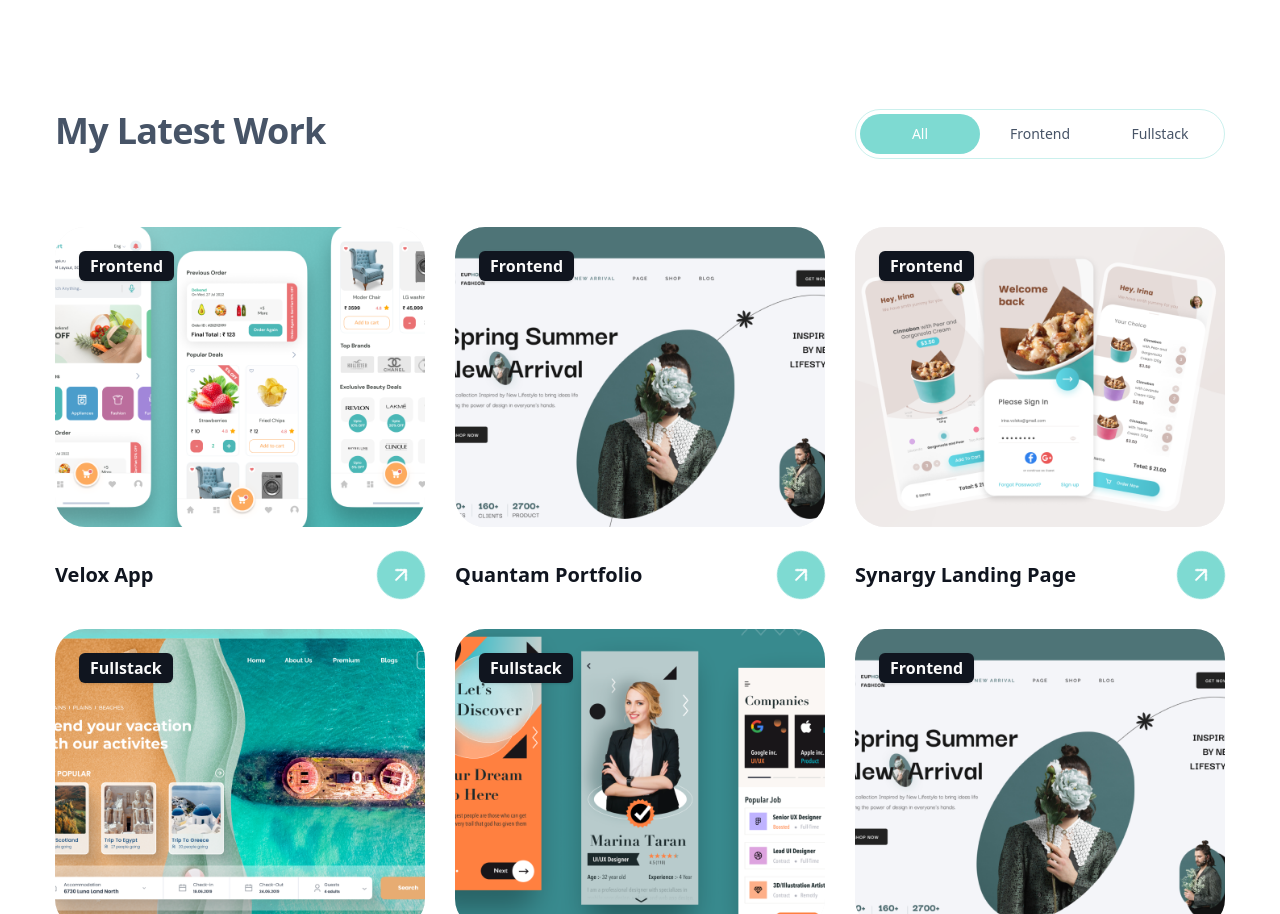
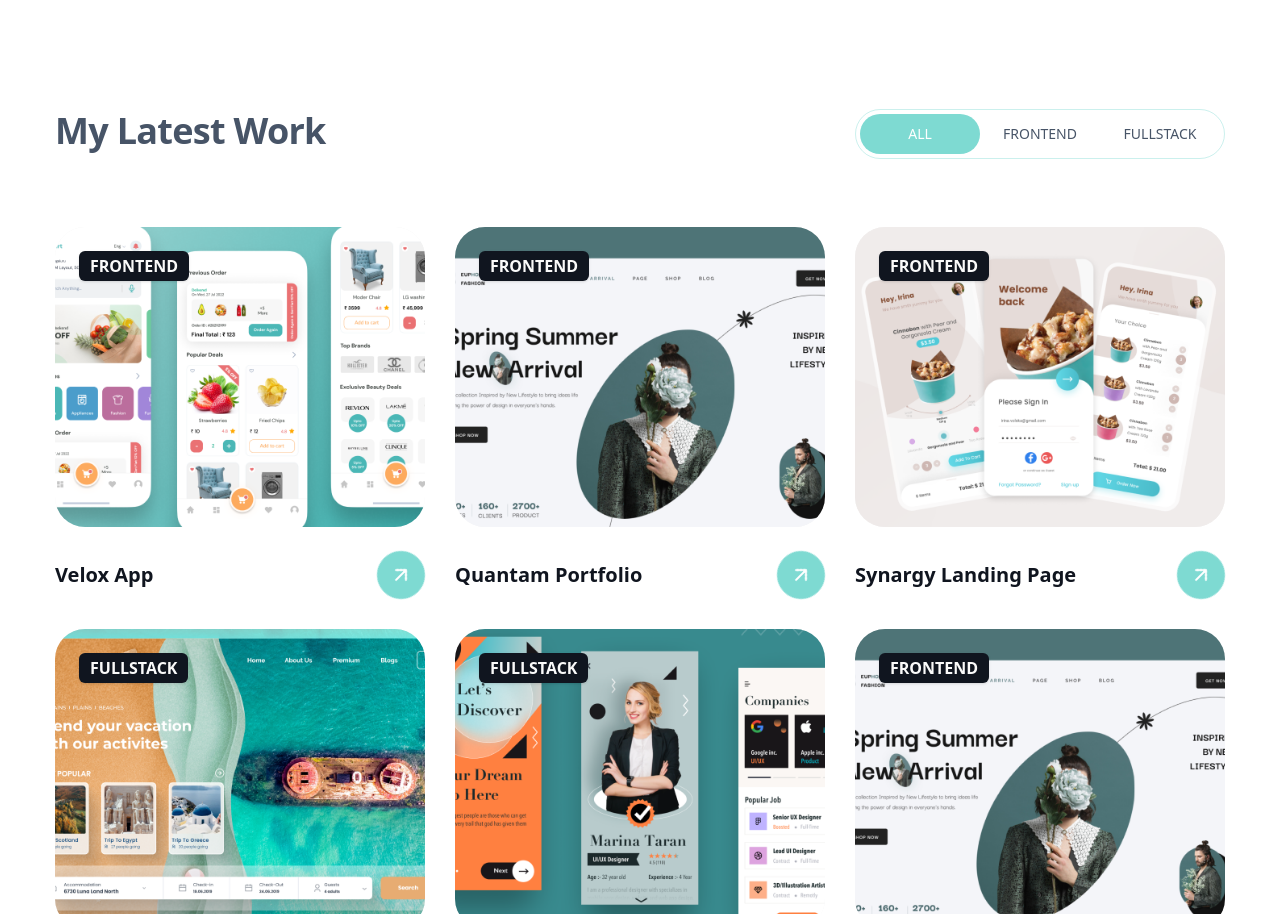
Before and after one commit to abuhosain/latest-portfolio, a Next.js app: page / in a window 1280 px wide. Shown: the part 2265-3179 px from the top of the page. Built offline with nearby package versions, Linux system fonts and the light colour scheme.

Commit message:
project updated

```diff
--- a/components/Work/Work.jsx
+++ b/components/Work/Work.jsx
@@ -139,7 +139,7 @@ const Work = () => {
                 <TabsTrigger
                   key={index}
                   value={item.category}
-                  className="capitalize w-[120px]"
+                  className="uppercase w-[120px]"
                   onClick={() => setTabValue(item.category)}
                 >
                   {item.category}
--- a/components/Work/WorkItems.jsx
+++ b/components/Work/WorkItems.jsx
@@ -6,7 +6,7 @@ const WorkItems = ({ href, category, image, title }) => {
   return (
     <Link href="/" className="group">
       <div className="w-full h-[300px] p-8 rounded-[30px] flex items-center justify-center mb-6 relative overflow-hidden bg-[#f4f4f4]">
-        <Badge className="bg-primary text-base absolute z-40 top-6 left-6 capitalize">
+        <Badge className="bg-primary text-base absolute z-40 top-6 left-6 uppercase">
           {category}
         </Badge>
         <Image
@@ -19,7 +19,7 @@ const WorkItems = ({ href, category, image, title }) => {
       </div>
       <div className="flex items-center justify-center">
         <div className="flex-1">
-          <h3 className="h3">{title}</h3>
+          <h3 className="h3 ">{title}</h3>
         </div>
         <button className="bg-accent text-white rounded-full w-[48px] h-[48px] flex items-center justify-center -rotate-45 group-hover:rotate-0 transition-all  duration-500">
           <FiArrowRight className="text-2xl" />
```
